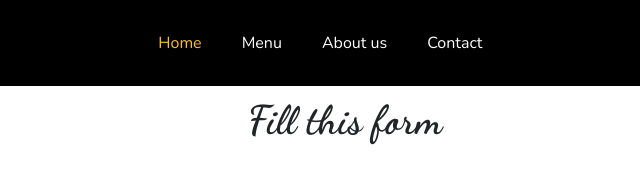
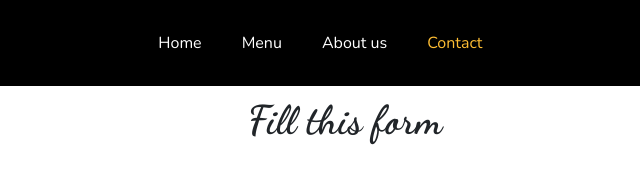
Before and after one commit to Mirwais01/restaurant-web, a plain HTML site: page ContactUs.html in a window 1280 px wide. Shown: the top 189 px of the page, 295-935 px from the left. Drawn offline with nearby package versions, Linux system fonts and the light colour scheme.

Commit message:
actives link while opening their pages added.

```diff
--- a/ContactUs.html
+++ b/ContactUs.html
@@ -26,7 +26,7 @@
       rel="stylesheet"
     />
 
-    <title>Menu</title>
+    <title>Contact</title>
   </head>
   <body>
     <!-- loading icon  -->
@@ -105,7 +105,7 @@
                 />
               </div>
               <a
-                href=""
+                href="Login.html"
                 class="text-decoration-none text-white py-2 px-4 bg-yellow bg-yellowHover rounded-pill"
                 >Login</a
               >
--- a/scirptNav.js
+++ b/scirptNav.js
@@ -5,3 +5,32 @@ document.querySelector(".first-button").addEventListener("click", function () {
 window.addEventListener("load", function () {
   document.body.classList.add("loaded");
 });
+
+// active link
+document.addEventListener("DOMContentLoaded", () => {
+  // Select all nav links
+  const navLinks = document.querySelectorAll(".nav-link");
+
+  // Normalize the current path (remove trailing slashes, etc.)
+  const currentPath = window.location.pathname
+    .replace(/\/$/, "")
+    .split("/")
+    .pop();
+
+  navLinks.forEach((link) => {
+    // Normalize the href of the link
+    const linkPath = link
+      .getAttribute("href")
+      .replace(/\/$/, "")
+      .split("/")
+      .pop();
+
+    // Remove 'active' class from all links
+    link.classList.remove("active");
+
+    // Add 'active' class if the paths match
+    if (linkPath === currentPath) {
+      link.classList.add("active");
+    }
+  });
+});
```
Also changed, not shown: About.html (+2 -2 lines), Menu.html (+1 -1 lines), Form - Copy.html (deleted), Form.html (deleted).
